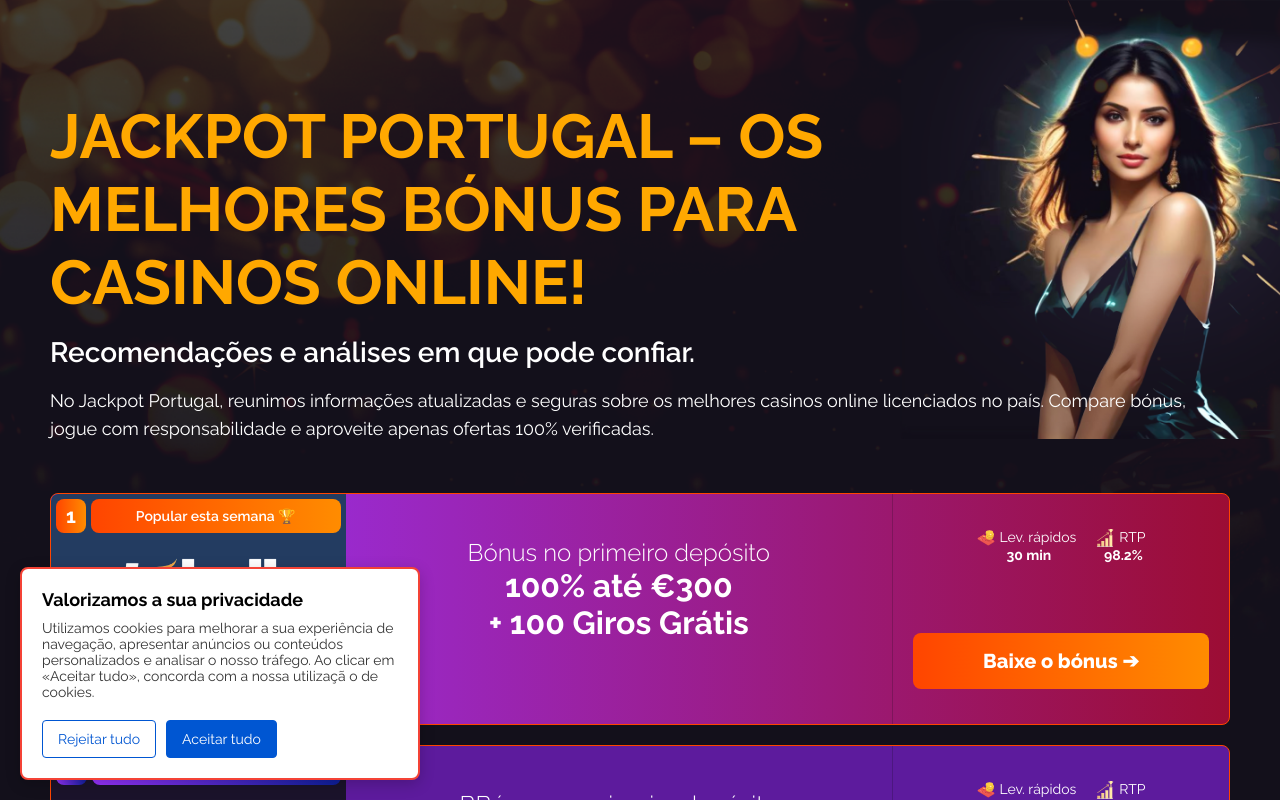
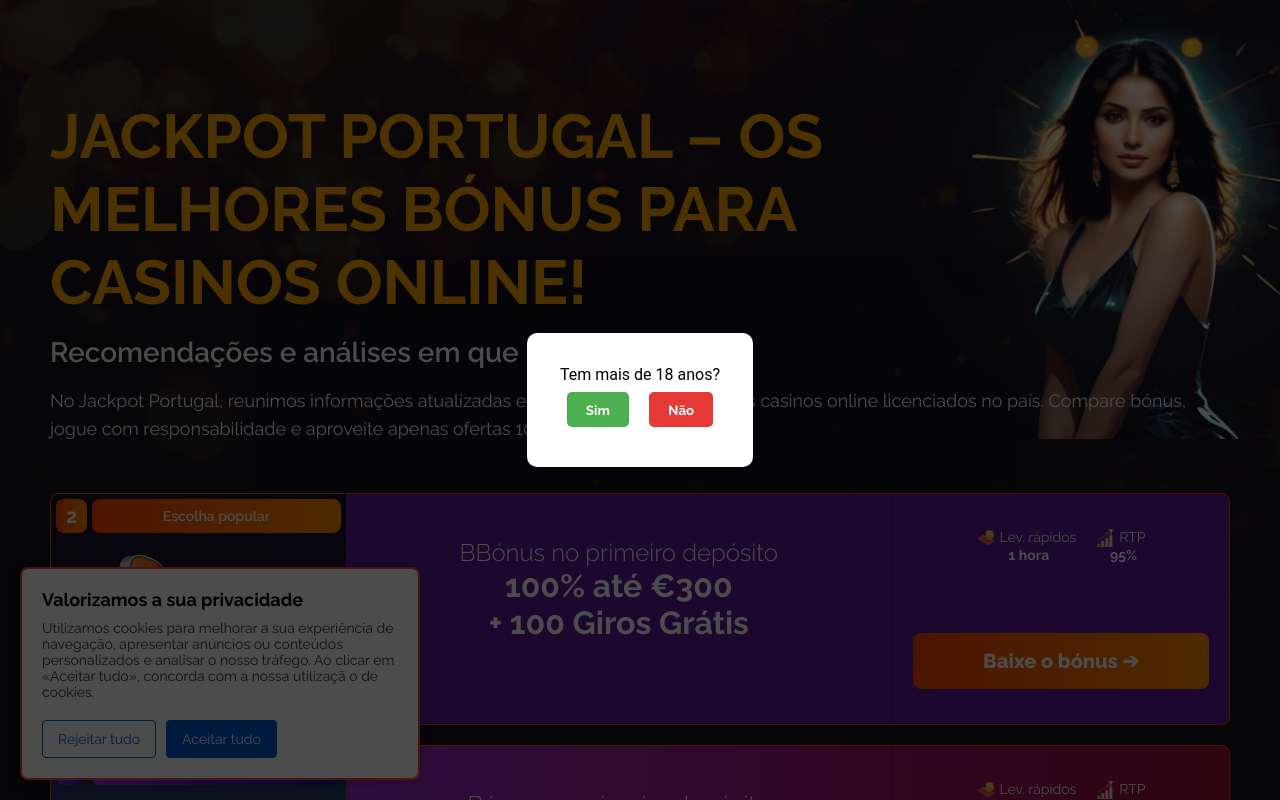
Before and after one commit to 0DarkDante/cassinos-portugal-2, a plain HTML site: page index.html in a window 1280 px wide. Shown: the top 800 px of the page. Drawn offline with Linux system fonts and the light colour scheme.

Commit message:
chancge header

```diff
--- a/css/style.css
+++ b/css/style.css
@@ -731,3 +731,50 @@
         align-items: center;
     }
 }
+
+/* 🔐 Стилі для pop-up 18+ */
+#age-modal {
+  position: fixed;
+  top: 0;
+  left: 0;
+  width: 100%;
+  height: 100%;
+  background: rgba(0,0,0,0.7);
+  display: none;
+  justify-content: center;
+  align-items: center;
+  z-index: 1000;
+}
+
+.modal-content {
+  background: white;
+  padding: 2rem;
+  border-radius: 10px;
+  text-align: center;
+  max-width: 320px;
+  box-shadow: 0 0 15px rgba(0,0,0,0.2);
+}
+
+.modal-content p {
+    font-family: "Roboto", sans-serif;
+}
+
+.modal-content button {
+  margin: 0.5rem;
+  padding: 0.6rem 1.2rem;
+  border: none;
+  border-radius: 5px;
+  background-color: #4caf50;
+  color: white;
+  font-weight: bold;
+  cursor: pointer;
+  transition: 0.3s;
+}
+
+.modal-content button#btn-no {
+  background-color: #e53935;
+}
+
+.modal-content button:hover {
+  opacity: 0.85;
+}
--- a/index.html
+++ b/index.html
@@ -33,106 +33,6 @@
 
 
   <ul class="offers_list" id="white_offers_list">
-    <li class="casino__item casino__item-vip" id="rizk">
-
-      <div class="casino__left">
-
-
-        <div class="casino__label" id="offer-label">
-          <div class="number">
-            <span>1</span>
-          </div>
-
-          <div class="ribbon">
-            <span><span class="ribbon_text">Popular esta semana 🏆</span></span>
-          </div>
-        </div>
-
-        <div class="logo-wrapper">
-          <a rel="noopener noreferrer" href="https://www.lebull.pt/" target="_blank">
-            <img src="images/lebull-logo.webp" alt="rizk" class="casino__img">
-          </a>
-
-          <div class="casino__info">
-            <div class="casino__score">
-              <h3><span>10</span>/10</h3>
-            </div>
-
-            <img src="images/stars.svg" alt="stars">
-
-            <p>Votos: 293324 avaliações de usuários</p>
-          </div>
-
-
-        </div>
-      </div>
-
-      <div class="group">
-        <div class="casino__middle">
-          <h2>Bónus no primeiro depósito</h2>
-          <h1>100% até €300</h1>
-          <h1>+ 100 Giros Grátis</h1>
-        </div>
-
-        <div class="casino__right-mob">
-          <div class="flex-row" style="gap: 20px;">
-            <div class="flex-col">
-              <div class="flex-row">
-                <img src="images/payout.svg" alt="icon">
-                <span>Lev. rápidos</span>
-              </div>
-              <span style="font-weight: bold" class="bonText">30 min</span>
-            </div>
-
-            <div class="flex-col">
-              <div class="flex-row">
-                <img src="images/win.svg" alt="icon">
-                <span>RTP</span>
-              </div>
-              <span style="font-weight: bold" class="bonText">98.2%</span>
-            </div>
-          </div>
-        </div>
-
-        <a href="https://www.lebull.pt/" target="_blank" rel="noopener noreferrer" class="casino__get-bonus-mob">Baixe o
-          bónus ➔</a>
-
-
-      </div>
-
-
-
-
-      <div class="casino__right-desc">
-
-        <div class="casino__right">
-
-          <div class="flex-row mob" style="gap: 20px;">
-            <div class="flex-col">
-              <div class="flex-row">
-                <img src="images/payout.svg" alt="icon">
-                <span>Lev. rápidos</span>
-              </div>
-              <span style="font-weight: bold" class="bonText">30 min</span>
-            </div>
-
-            <div class="flex-col">
-              <div class="flex-row">
-                <img src="images/win.svg" alt="icon">
-                <span>RTP</span>
-              </div>
-              <span style="font-weight: bold" class="bonText">98.2%</span>
-            </div>
-          </div>
-        </div>
-
-        <a href="https://www.lebull.pt/" target="_blank" rel="noopener noreferrer" class="casino__get-bonus">Baixe o
-          bónus ➔</a>
-      </div>
-
-
-
-    </li>
 
     <li class="casino__item" id="psk">
 
@@ -228,6 +128,107 @@
         </div>
 
         <a href="https://www.betano.pt/" target="_blank" rel="noopener noreferrer" class="casino__get-bonus">Baixe o
+          bónus ➔</a>
+      </div>
+
+
+
+    </li>
+
+        <li class="casino__item casino__item-vip" id="rizk">
+
+      <div class="casino__left">
+
+
+        <div class="casino__label" id="offer-label">
+          <div class="number">
+            <span>1</span>
+          </div>
+
+          <div class="ribbon">
+            <span><span class="ribbon_text">Popular esta semana 🏆</span></span>
+          </div>
+        </div>
+
+        <div class="logo-wrapper">
+          <a rel="noopener noreferrer" href="https://www.lebull.pt/" target="_blank">
+            <img src="images/lebull-logo.webp" alt="rizk" class="casino__img">
+          </a>
+
+          <div class="casino__info">
+            <div class="casino__score">
+              <h3><span>10</span>/10</h3>
+            </div>
+
+            <img src="images/stars.svg" alt="stars">
+
+            <p>Votos: 293324 avaliações de usuários</p>
+          </div>
+
+
+        </div>
+      </div>
+
+      <div class="group">
+        <div class="casino__middle">
+          <h2>Bónus no primeiro depósito</h2>
+          <h1>100% até €300</h1>
+          <h1>+ 100 Giros Grátis</h1>
+        </div>
+
+        <div class="casino__right-mob">
+          <div class="flex-row" style="gap: 20px;">
+            <div class="flex-col">
+              <div class="flex-row">
+                <img src="images/payout.svg" alt="icon">
+                <span>Lev. rápidos</span>
+              </div>
+              <span style="font-weight: bold" class="bonText">30 min</span>
+            </div>
+
+            <div class="flex-col">
+              <div class="flex-row">
+                <img src="images/win.svg" alt="icon">
+                <span>RTP</span>
+              </div>
+              <span style="font-weight: bold" class="bonText">98.2%</span>
+            </div>
+          </div>
+        </div>
+
+        <a href="https://www.lebull.pt/" target="_blank" rel="noopener noreferrer" class="casino__get-bonus-mob">Baixe o
+          bónus ➔</a>
+
+
+      </div>
+
+
+
+
+      <div class="casino__right-desc">
+
+        <div class="casino__right">
+
+          <div class="flex-row mob" style="gap: 20px;">
+            <div class="flex-col">
+              <div class="flex-row">
+                <img src="images/payout.svg" alt="icon">
+                <span>Lev. rápidos</span>
+              </div>
+              <span style="font-weight: bold" class="bonText">30 min</span>
+            </div>
+
+            <div class="flex-col">
+              <div class="flex-row">
+                <img src="images/win.svg" alt="icon">
+                <span>RTP</span>
+              </div>
+              <span style="font-weight: bold" class="bonText">98.2%</span>
+            </div>
+          </div>
+        </div>
+
+        <a href="https://www.lebull.pt/" target="_blank" rel="noopener noreferrer" class="casino__get-bonus">Baixe o
           bónus ➔</a>
       </div>
 
@@ -378,6 +379,14 @@
     </div>
   </div>
 
+      <div id="age-modal" class="overlay">
+      <div class="modal-content">
+        <p>Tem mais de 18 anos?</p>
+        <button id="btn-yes">Sim</button>
+        <button id="btn-no">Não</button>
+      </div>
+    </div>
+
   <script src="js/custom.js"></script>
   <!-- <script type="module" src="js/settings.js"></script> -->
 
--- a/js/custom.js
+++ b/js/custom.js
@@ -59,3 +59,54 @@
     popup.style.display = "none";
   });
 });
+
+// MODAL
+
+document.addEventListener('DOMContentLoaded', () => {
+  const modal = document.getElementById('age-modal');
+  const btnYes = document.getElementById('btn-yes');
+  const btnNo = document.getElementById('btn-no');
+
+  // Перевіряємо, чи користувач вже підтвердив повноліття
+  const isAdult = localStorage.getItem('ageConfirmed');
+
+  if (isAdult === 'true') {
+    // Якщо вже підтверджено — не показуємо попап
+    modal.style.display = 'none';
+  } else {
+    // Інакше — показуємо модальне вікно
+    modal.style.display = 'flex';
+  }
+
+  // Якщо натиснуто "Так" — зберігаємо відповідь і ховаємо попап
+  btnYes.addEventListener('click', () => {
+    localStorage.setItem('ageConfirmed', 'true');
+    modal.style.display = 'none';
+  });
+
+  // Якщо натиснуто "Ні" — редірект на зовнішній сайт (наприклад, Google)
+  btnNo.addEventListener('click', () => {
+    window.location.href = 'https://www.google.com';
+  });
+});
+localStorage.clear()
+
+  const contactLink = document.querySelector('.logosDiv a[href="responsible_page.html"]');
+  const modal = document.getElementById('contact-modal');
+  const closeBtn = document.getElementById('close-modal');
+
+  contactLink.addEventListener('click', (e) => {
+    e.preventDefault(); // скасовує перехід
+    modal.style.display = 'flex';
+  });
+
+  closeBtn.addEventListener('click', () => {
+    modal.style.display = 'none';
+  });
+
+  // Якщо хочеш зберігати форму або надіслати її — оброби submit:
+  document.getElementById('contact-form').addEventListener('submit', function(e) {
+    e.preventDefault();
+    alert('Formulário enviado com sucesso!');
+    modal.style.display = 'none';
+  });
```
